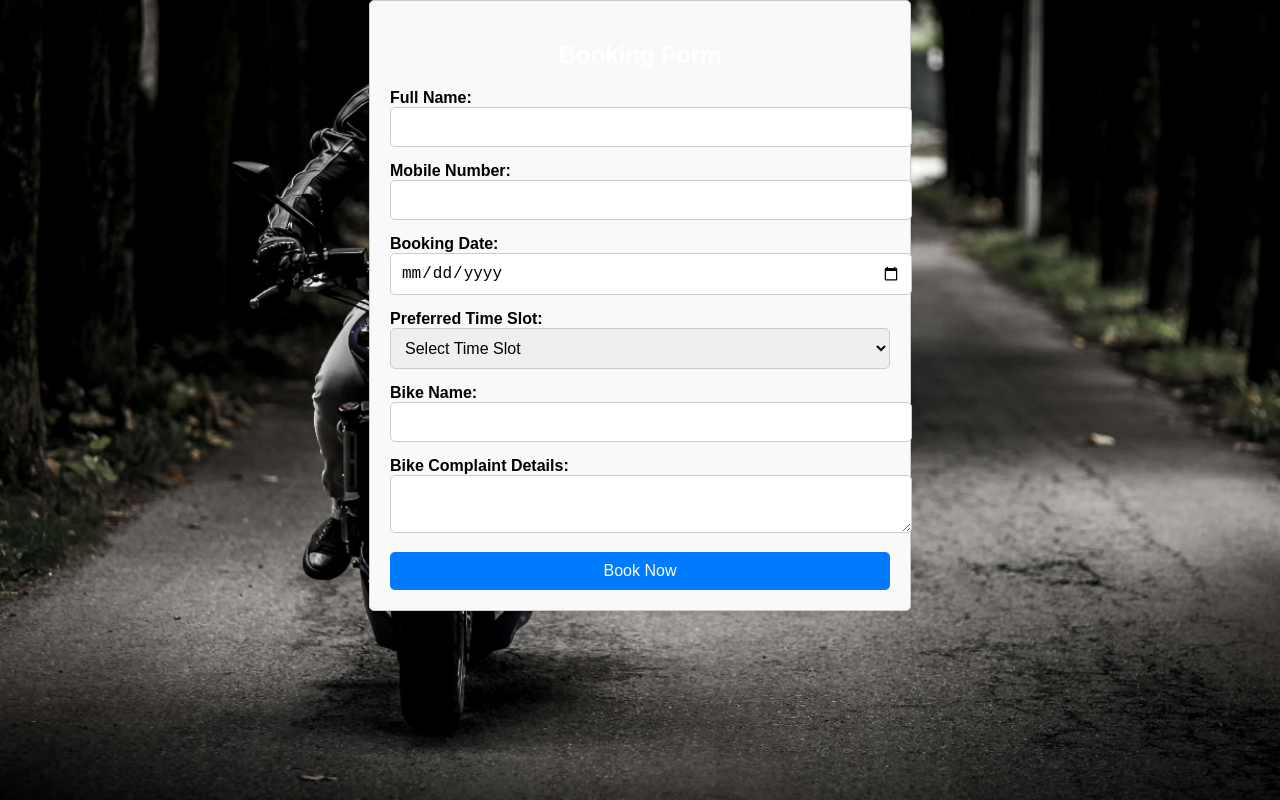
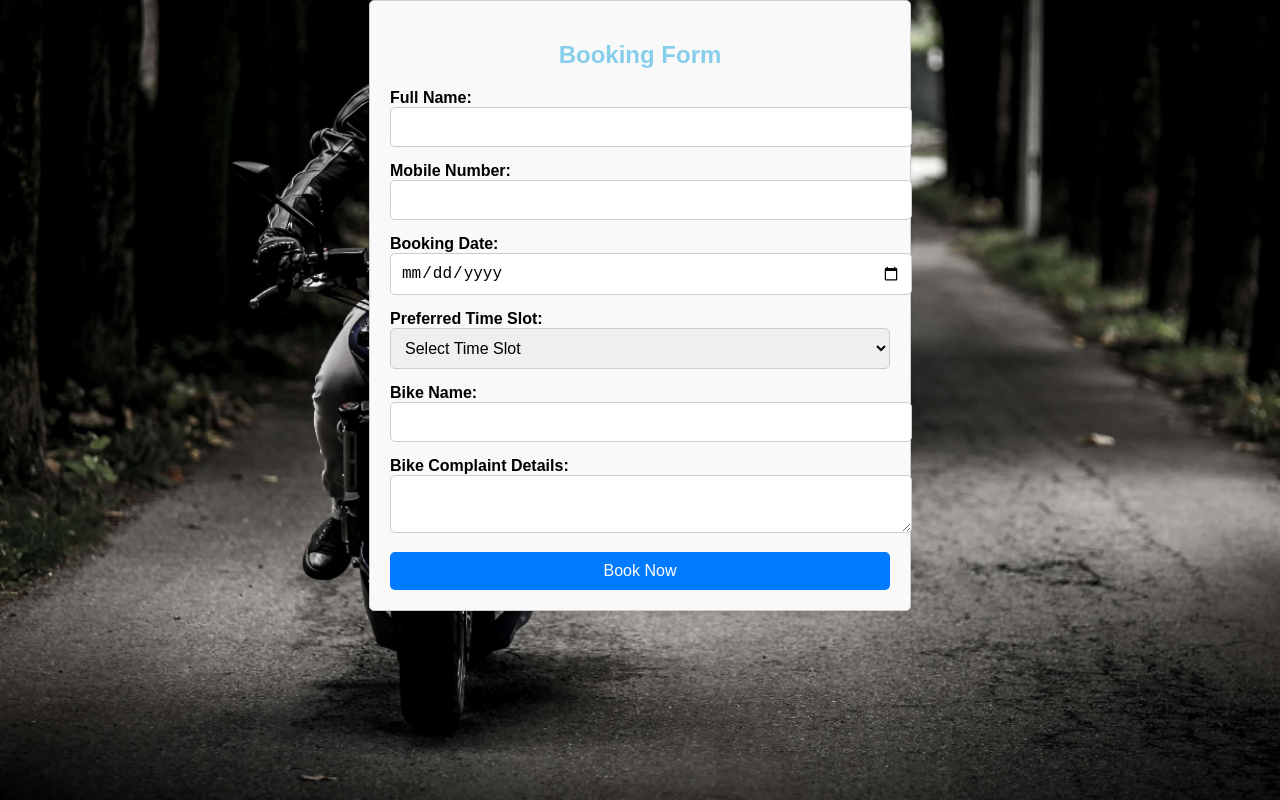
Before and after one commit to Rahul-R-1796/Bike_Service_App, a React (Create React App) app in the folder Bike_Service_Front_End/: page /booking in a window 1280 px wide. Built offline with nearby package versions, Linux system fonts and the light colour scheme.

Commit message:
Update BookingForm.css

```diff
--- a/Bike_Service_Front_End/src/components/Styles/BookingForm.css
+++ b/Bike_Service_Front_End/src/components/Styles/BookingForm.css
@@ -13,6 +13,7 @@
   .booking-form-container h2 {
     text-align: center;
     margin-bottom: 20px;
+       color: #87CEEB;
   }
 
   .booking-form-container form {
```
